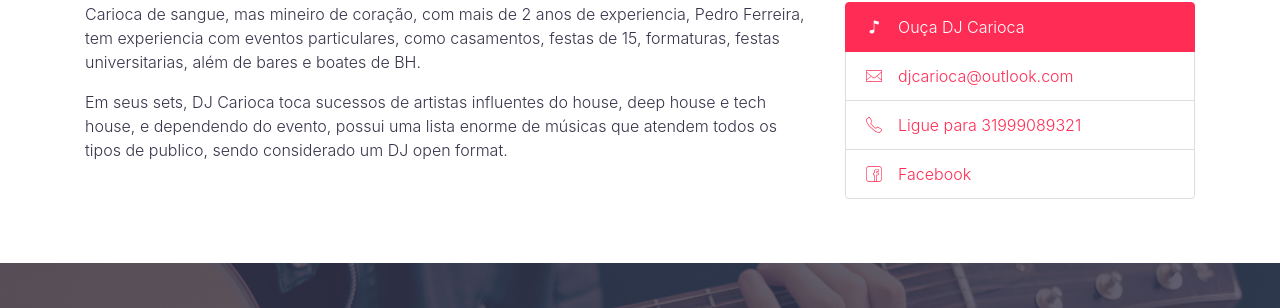
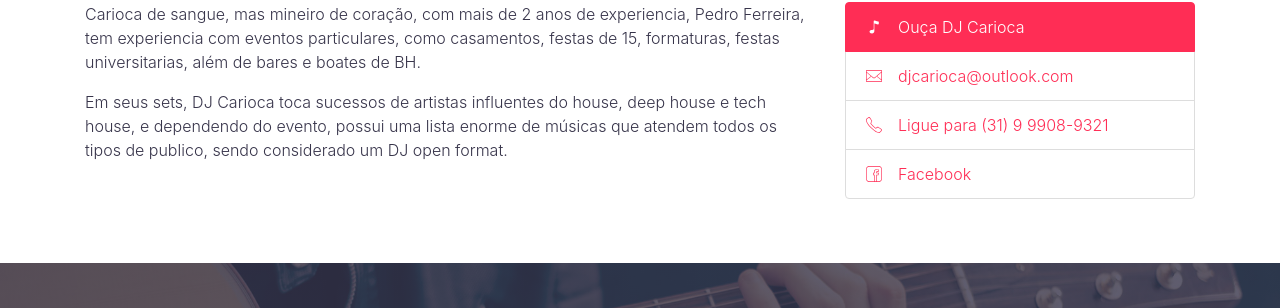
Before and after one commit to tocaki/tocaki.github.io, a Jekyll site: the page built from _artists/2016-10-27-dj-carioca.md, in a window 1280 px wide. Shown: the part 446-754 px from the top of the page. Built offline with Jekyll 4.4.1, drawn with Linux system fonts in a browser that asks for light colours.

Commit message:
Updated 2016-10-27-dj-carioca.md

```diff
--- a/_artists/2016-10-27-dj-carioca.md
+++ b/_artists/2016-10-27-dj-carioca.md
@@ -6,7 +6,7 @@ published: true
 title: DJ Carioca
 portfolio: 'https://soundcloud.com/dj-carioca'
 email: djcarioca@outlook.com
-phone: '31999089321'
+phone: (31) 9 9908-9321
 facebook: profile.php?id=100003840797423&fref=ts
 genre:
   - Eletrônica
```
